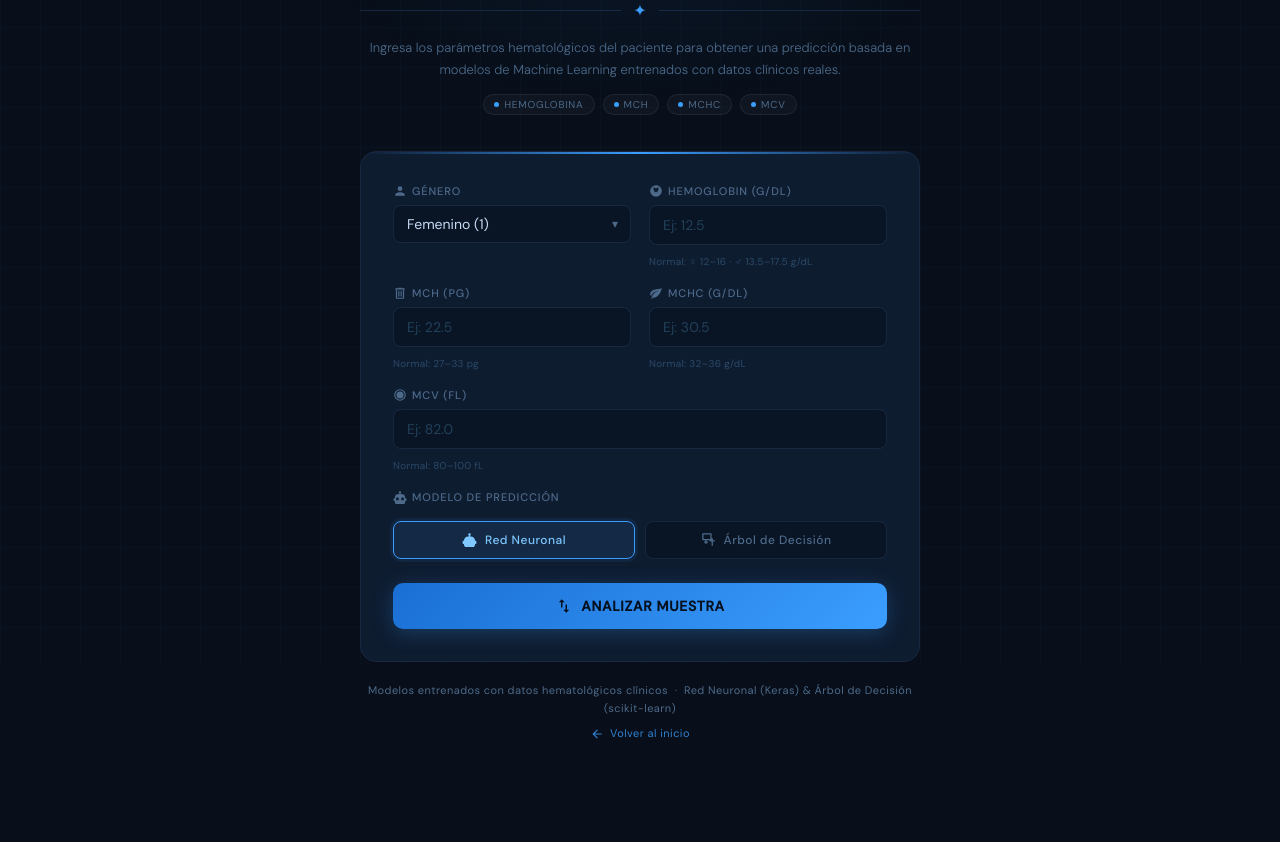
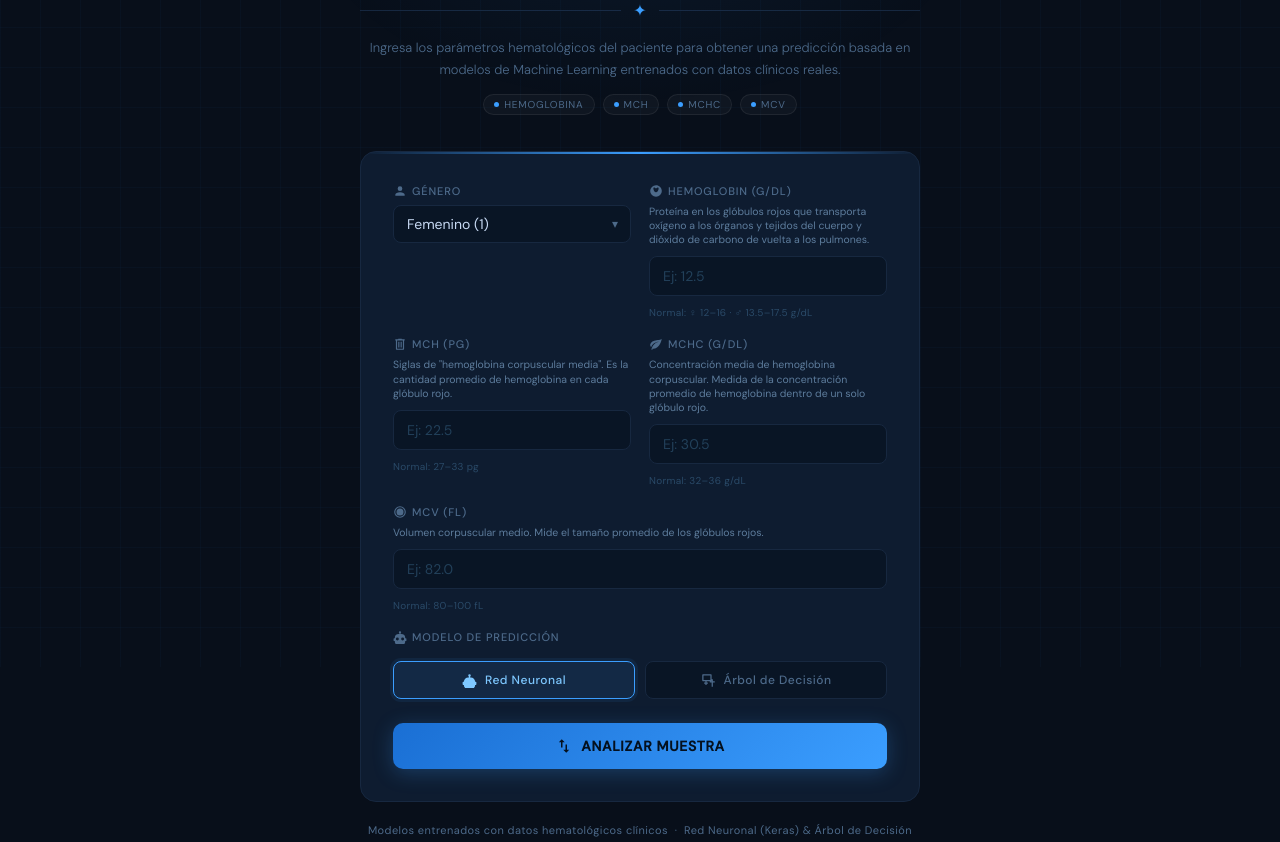
Before and after one commit to GonzaNS/8IntA, a Flask app: page /anemia in a window 1280 px wide. Shown: the part 133-975 px from the top of the page. Before the commit the page ends 872 px from the top, so only its background shows below. Run offline with Flask 3, Linux system fonts and the light colour scheme; parts of the project's set-up code (start-up, migrations or seed data) failed here and were passed over.

Commit message:
descripcion_anemia_form

```diff
--- a/templates/anemia.html
+++ b/templates/anemia.html
@@ -310,12 +310,20 @@
 
         select option { background: var(--deep); }
 
-        /* ── Reference ranges hint ───────────────────────────── */
+        /* ── Reference ranges hint & descriptions ───────────────────────────── */
         .hint {
             font-size: 10px;
             color: #2a4a68;
             margin-top: 3px;
             letter-spacing: 0.03em;
+        }
+
+        .field-desc {
+            font-size: 10.5px;
+            color: #5d7c9c;
+            line-height: 1.35;
+            margin-bottom: 2px;
+            font-weight: 400;
         }
 
         /* ── Model selector ──────────────────────────────────── */
@@ -610,6 +618,7 @@
                             <svg class="svg-icon" viewBox="0 0 24 24"><path d="M16.5,7.5C16.5,10.58 14.5,14 12,14C9.5,14 7.5,10.58 7.5,7.5C7.5,6.5 8.5,5.5 9.5,6L12,7.5L14.5,6C15.5,5.5 16.5,6.5 16.5,7.5Z M12,2A10,10 0 0,0 2,12A10,10 0 0,0 12,22A10,10 0 0,0 22,12C22,6.47 17.5,2 12,2Z"/></svg>
                             Hemoglobin (g/dL)
                         </label>
+                        <p class="field-desc">Proteína en los glóbulos rojos que transporta oxígeno a los órganos y tejidos del cuerpo y dióxido de carbono de vuelta a los pulmones.</p>
                         <input type="number" step="0.1" min="0" max="25" name="hemoglobin" id="hemoglobin"
                                required placeholder="Ej: 12.5"
                                value="{{ request.form.get('hemoglobin', '') }}">
@@ -622,6 +631,7 @@
                             <svg class="svg-icon" viewBox="0 0 24 24"><path d="M9,3V4H4V6H5V20A2,2 0 0,0 7,22H17A2,2 0 0,0 19,20V6H20V4H15V3H9M7,6H17V20H7V6M9,8V18H11V8H9M13,8V18H15V8H13Z"/></svg>
                             MCH (pg)
                         </label>
+                        <p class="field-desc">Siglas de "hemoglobina corpuscular media". Es la cantidad promedio de hemoglobina en cada glóbulo rojo.</p>
                         <input type="number" step="0.1" min="0" max="50" name="mch" id="mch"
                                required placeholder="Ej: 22.5"
                                value="{{ request.form.get('mch', '') }}">
@@ -634,6 +644,7 @@
                             <svg class="svg-icon" viewBox="0 0 24 24"><path d="M17,8C8,10 5.9,16.17 3.82,21.34L5.71,22L6.66,19.7C7.14,19.87 7.64,20 8,20C19,20 22,3 22,3C21,5 14,5.25 9,6.25C4,7.25 2,11.5 2,13.5C2,15.5 3.75,17.25 3.75,17.25C7,8 17,8 17,8Z"/></svg>
                             MCHC (g/dL)
                         </label>
+                        <p class="field-desc">Concentración media de hemoglobina corpuscular. Medida de la concentración promedio de hemoglobina dentro de un solo glóbulo rojo.</p>
                         <input type="number" step="0.1" min="0" max="50" name="mchc" id="mchc"
                                required placeholder="Ej: 30.5"
                                value="{{ request.form.get('mchc', '') }}">
@@ -646,6 +657,7 @@
                             <svg class="svg-icon" viewBox="0 0 24 24"><path d="M12,2A10,10 0 0,0 2,12A10,10 0 0,0 12,22A10,10 0 0,0 22,12A10,10 0 0,0 12,2M12,4A8,8 0 0,1 20,12A8,8 0 0,1 12,20A8,8 0 0,1 4,12A8,8 0 0,1 12,4M12,6A6,6 0 0,0 6,12A6,6 0 0,0 12,18A6,6 0 0,0 18,12A6,6 0 0,0 12,6Z"/></svg>
                             MCV (fL)
                         </label>
+                        <p class="field-desc">Volumen corpuscular medio. Mide el tamaño promedio de los glóbulos rojos.</p>
                         <input type="number" step="0.1" min="0" max="150" name="mcv" id="mcv"
                                required placeholder="Ej: 82.0"
                                value="{{ request.form.get('mcv', '') }}">
```
Also changed, not shown: 1 other file.
